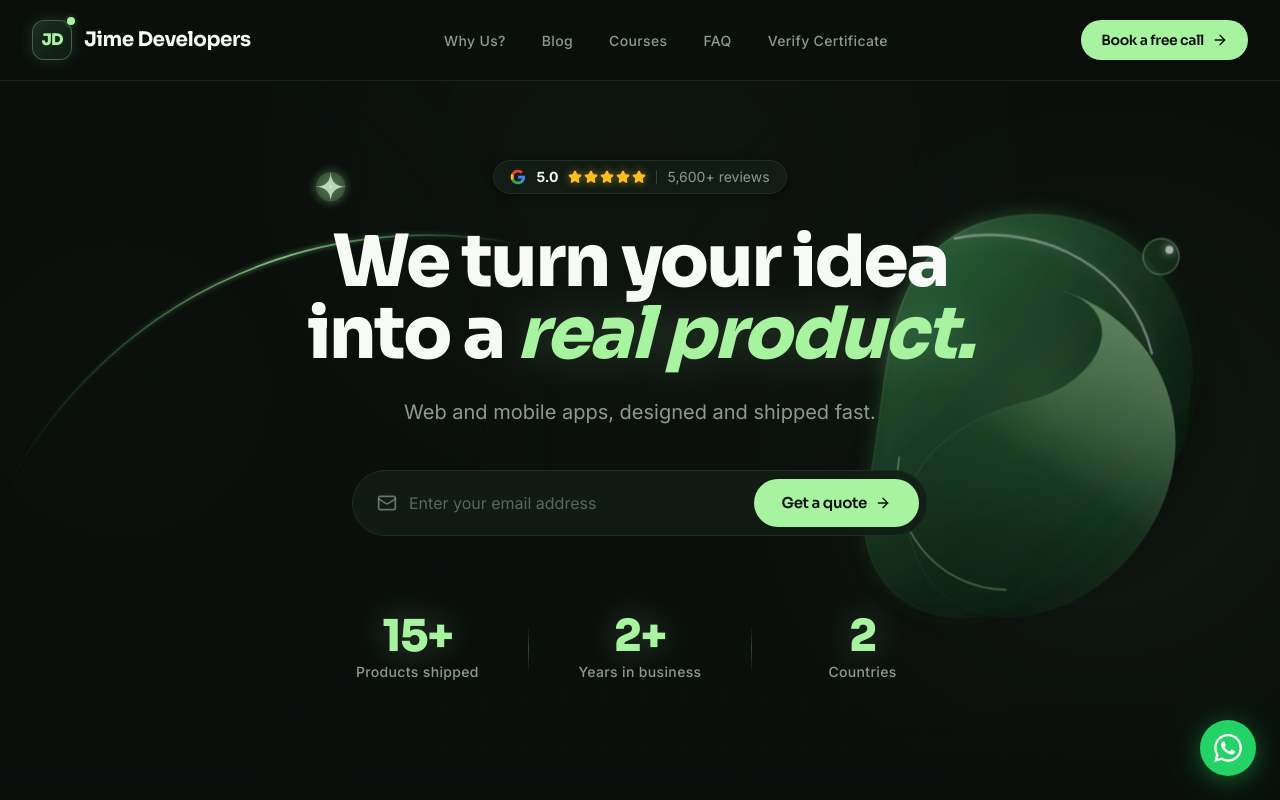
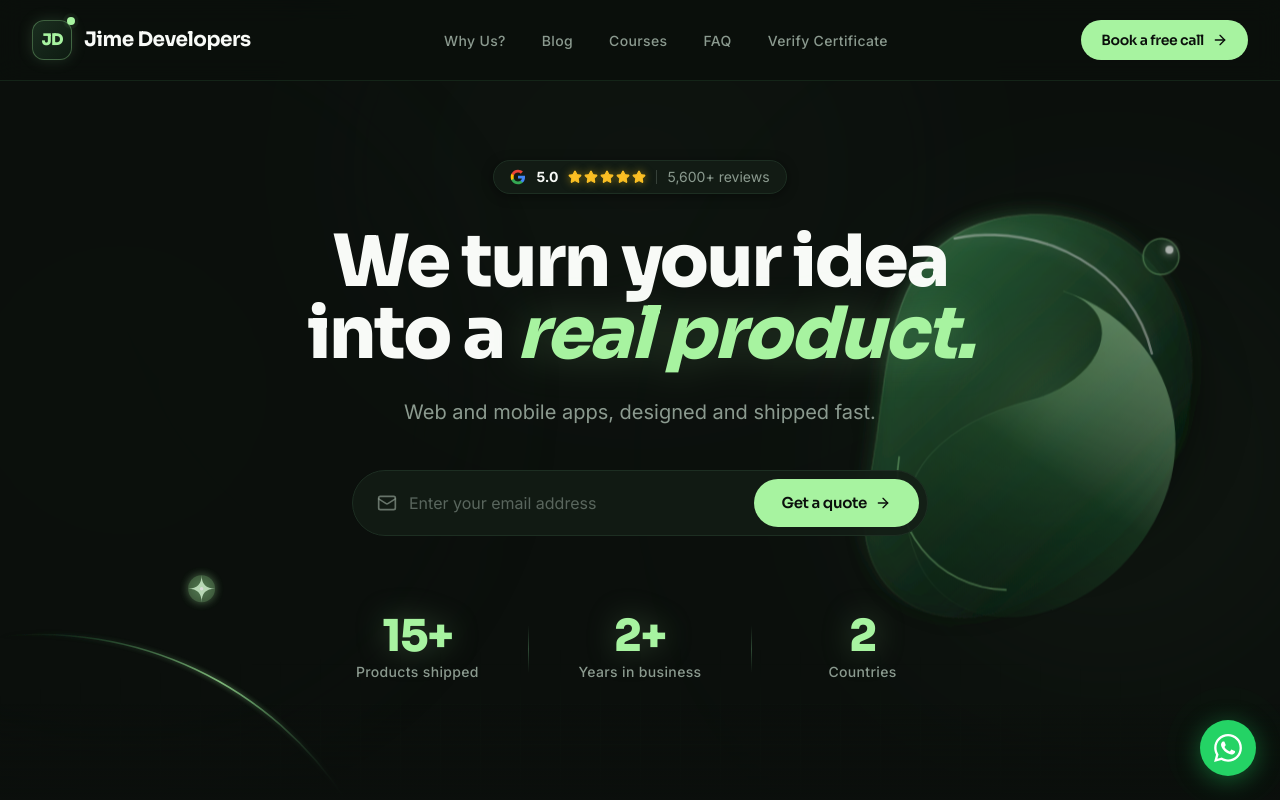
Before and after one commit to tahirazeem145/Jime-developer, a React (Vite) app: page / in a window 1280 px wide. Built offline with nearby package versions, Linux system fonts and the light colour scheme.

Commit message:
feat: add BackgroundElements component and rebuild production distribution files

```diff
--- a/src/components/BackgroundElements.jsx
+++ b/src/components/BackgroundElements.jsx
@@ -140,20 +140,20 @@ export default function BackgroundElements() {
         </svg>
       </div>
 
-      {/* SUBTLE CURVED ARC ON LOWER-LEFT WITH 4-POINT SPARKLE STAR (MATCHING REFERENCE) */}
-      <div className="absolute left-[-6%] sm:left-[0%] bottom-[8%] sm:bottom-[14%] w-[360px] sm:w-[500px] lg:w-[620px] h-[360px] sm:h-[500px] lg:h-[620px] pointer-events-none opacity-65 sm:opacity-85">
+      {/* SUBTLE CURVED ARC & SPARKLE STAR IN BOTTOM-LEFT CORNER */}
+      <div className="absolute left-0 bottom-0 w-[280px] sm:w-[380px] lg:w-[480px] h-[280px] sm:h-[380px] lg:h-[480px] pointer-events-none opacity-70 sm:opacity-85 z-0">
         <svg
-          viewBox="0 0 600 600"
+          viewBox="0 0 500 500"
           fill="none"
           xmlns="http://www.w3.org/2000/svg"
           className="w-full h-full"
         >
           <defs>
-            <linearGradient id="arcLineGradient" x1="0" y1="420" x2="520" y2="160" gradientUnits="userSpaceOnUse">
+            <linearGradient id="arcLineGradient" x1="0" y1="320" x2="380" y2="500" gradientUnits="userSpaceOnUse">
               <stop offset="0%" stopColor="#1A2E1F" stopOpacity="0" />
-              <stop offset="25%" stopColor="#2E6B3F" stopOpacity="0.5" />
-              <stop offset="60%" stopColor="#A7F3A0" stopOpacity="0.9" />
-              <stop offset="88%" stopColor="#4E975F" stopOpacity="0.4" />
+              <stop offset="20%" stopColor="#2E6B3F" stopOpacity="0.4" />
+              <stop offset="55%" stopColor="#A7F3A0" stopOpacity="0.85" />
+              <stop offset="85%" stopColor="#4E975F" stopOpacity="0.4" />
               <stop offset="100%" stopColor="#1A2E1F" stopOpacity="0" />
             </linearGradient>
 
@@ -174,25 +174,25 @@ export default function BackgroundElements() {
             </filter>
           </defs>
 
-          {/* Smooth Partial Arc Segment (No full circle) */}
+          {/* Smooth Partial Arc in Bottom-Left Corner */}
           <path
-            d="M 0,420 A 460,460 0 0,1 500,170"
+            d="M 0,330 A 380,380 0 0,1 360,500"
             stroke="url(#arcLineGradient)"
             strokeWidth="1.6"
             strokeLinecap="round"
             filter="url(#arcGlowFilter)"
           />
 
-          {/* 4-Point Star Sparkle positioned just above the curve */}
-          <g transform="translate(320, 115)">
+          {/* 4-Point Star Sparkle positioned above the corner curve */}
+          <g transform="translate(210, 280)">
             {/* Ambient soft glow aura */}
-            <circle cx="0" cy="0" r="14" fill="#A7F3A0" opacity="0.3" filter="url(#sparkleGlow)" />
+            <circle cx="0" cy="0" r="14" fill="#A7F3A0" opacity="0.35" filter="url(#sparkleGlow)" />
 
             {/* 4-point star shape */}
             <path
-              d="M 0 -15 Q 0 0 15 0 Q 0 0 0 15 Q 0 0 -15 0 Q 0 0 0 -15 Z"
+              d="M 0 -14 Q 0 0 14 0 Q 0 0 0 14 Q 0 0 -14 0 Q 0 0 0 -14 Z"
               fill="#D6FBD4"
-              filter="drop-shadow(0 0 7px rgba(167, 243, 160, 0.9))"
+              filter="drop-shadow(0 0 8px rgba(167, 243, 160, 0.95))"
             />
 
             {/* Bright inner core */}
```
Also changed, not shown: 4 other files (tests, documents, lock files or other folders).
